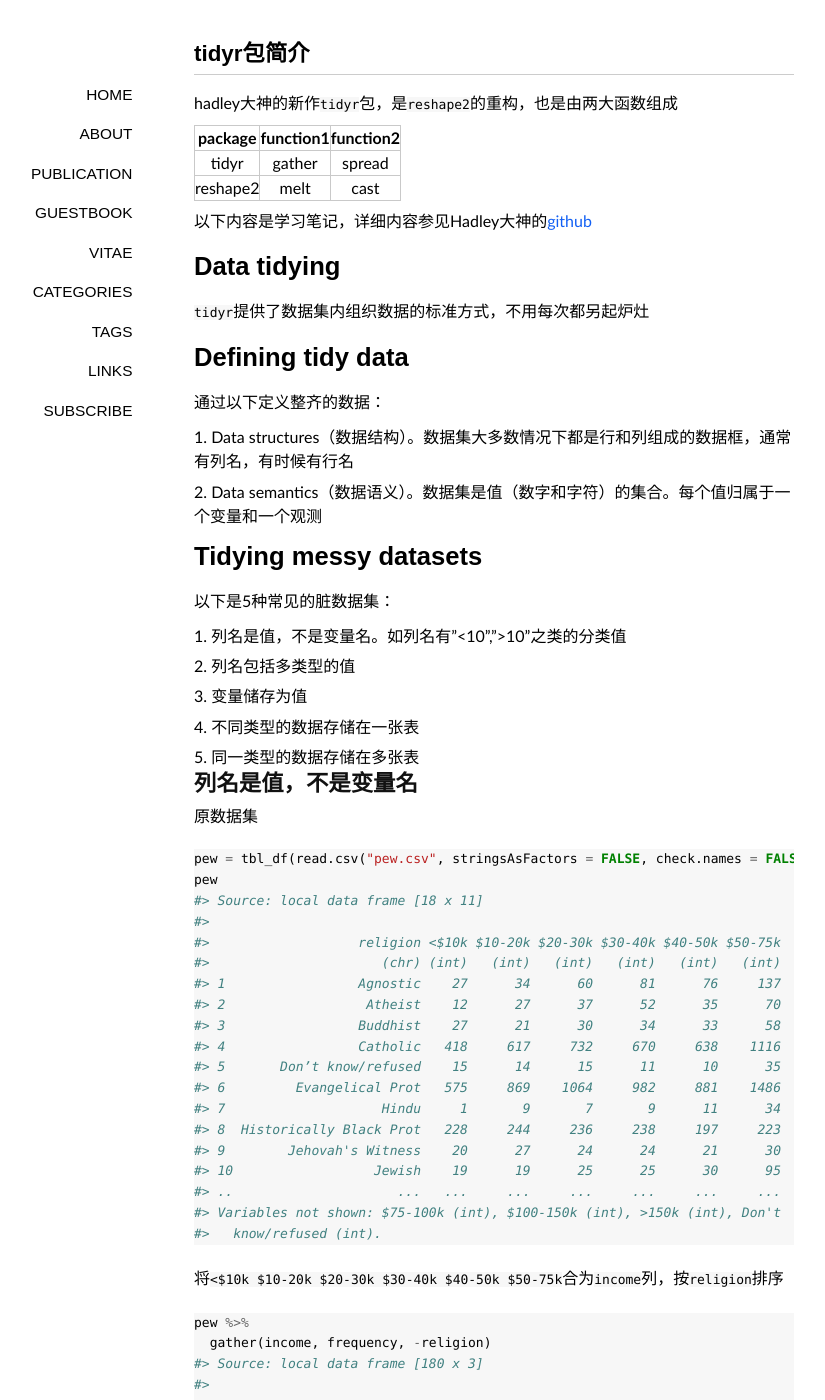
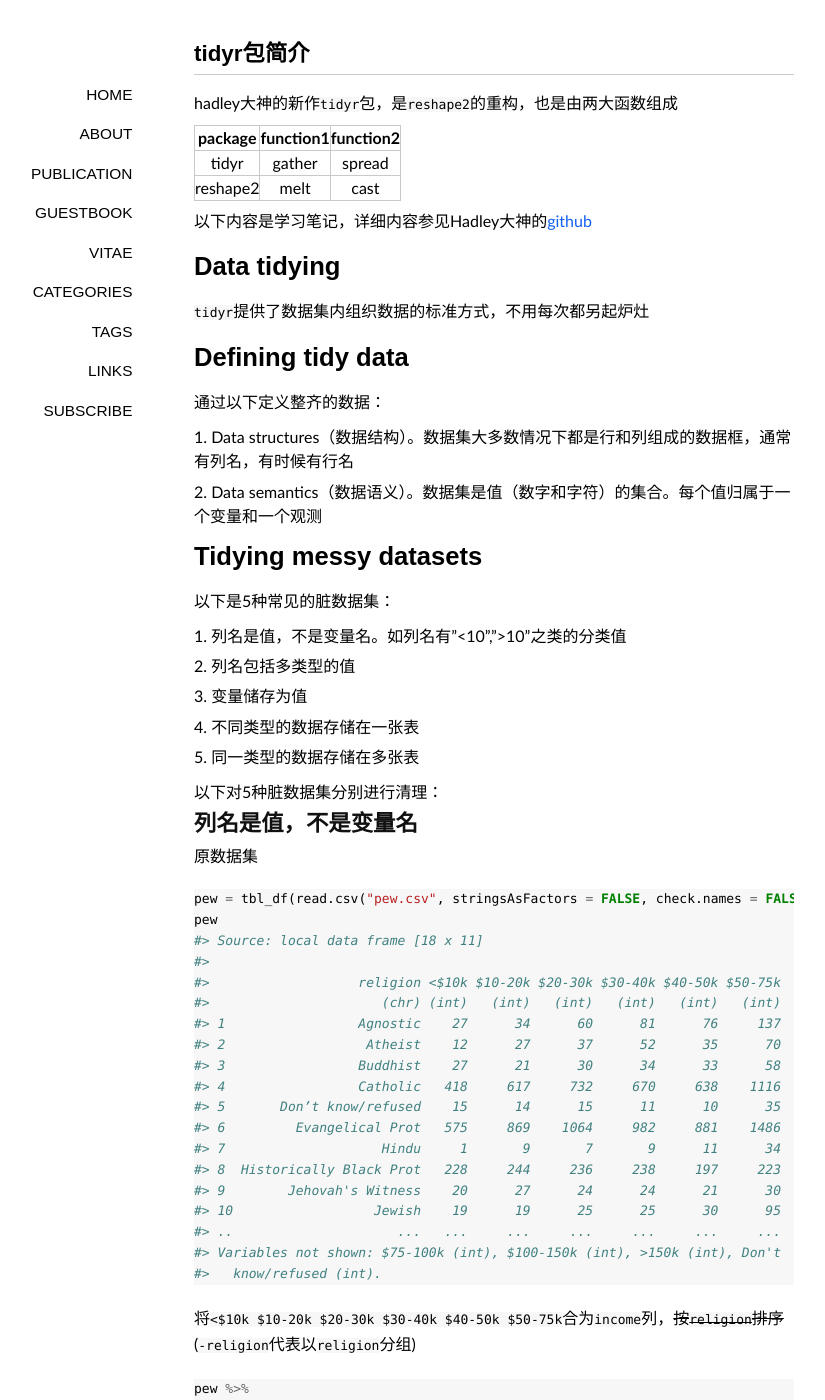
Before and after one commit to lixinyao/jekyll_blog, a Jekyll site: the page built from _posts/2016-05-25-tidyr.md, in a window 1280 px wide and 1400 px high. Shown: the whole window, without its empty margins (146-971 px from the left). Built offline with Jekyll 4.4.1, drawn with Linux system fonts in a browser that asks for light colours; nearby versions of some CDN libraries; some web fonts are replaced; comment, search, counter and statistics services are not loaded.

```diff
--- a/_posts/2016-05-25-tidyr.md
+++ b/_posts/2016-05-25-tidyr.md
@@ -37,6 +37,8 @@
 4. 不同类型的数据存储在一张表
 5. 同一类型的数据存储在多张表
 
+以下对5种脏数据集分别进行清理：
+
 ## 列名是值，不是变量名
 
 原数据集
@@ -63,7 +65,7 @@
 #>   know/refused (int).
 {% endhighlight %}
 
-将`<$10k $10-20k $20-30k $30-40k $40-50k $50-75k`合为`income`列，按`religion`排序
+将`<$10k $10-20k $20-30k $30-40k $40-50k $50-75k`合为`income`列，~~按`religion`排序~~(`-religion`代表以`religion`分组)
 
 {% highlight r %}
 pew %>%
```
